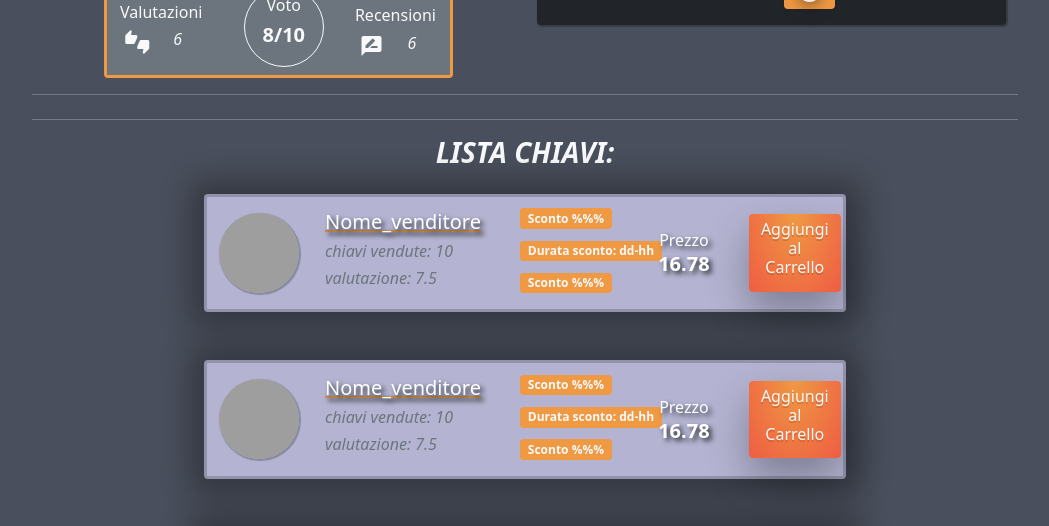
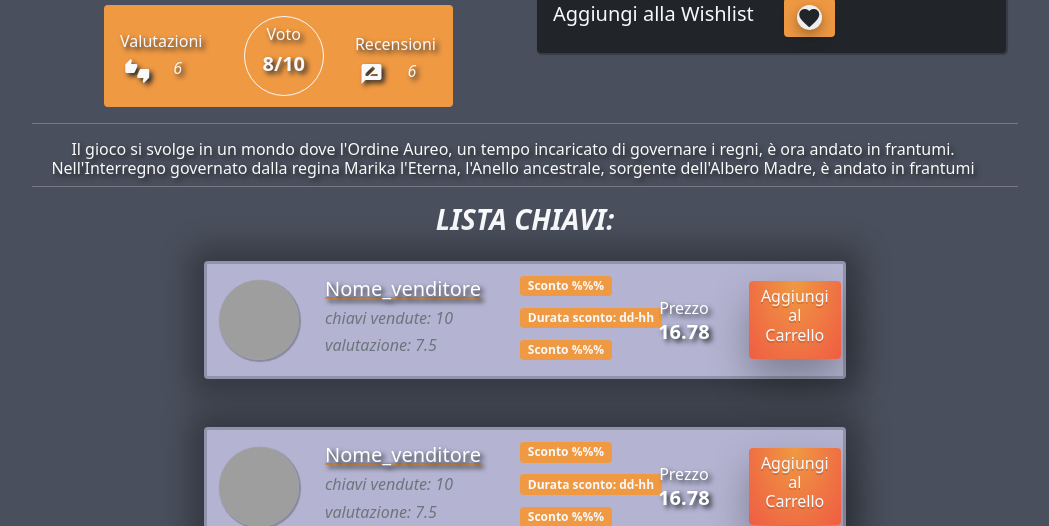
Before and after one commit to HellsMike/game-scout, a Django app: template ecommerce/templates/ecommerce/product.html in a window 1280 px wide. Shown: the part 481-1007 px from the top of the page, without its empty margins (115-1164 px from the left). Run offline with Django 3.2, Linux system fonts and the light colour scheme; the template is opened without the code that fills it, so the values that code supplies are empty; some libraries are stand-ins or nearby versions; grey boxes are pictures that could not be loaded.

Commit message:
Updating profilesettings.html, product.html

```diff
--- a/ecommerce/templates/ecommerce/product.html
+++ b/ecommerce/templates/ecommerce/product.html
@@ -5,11 +5,12 @@
 <!--    start container-->
     <div class="container">
       <div class="d-flex justify-content-center pt-3 pb-3">
+
 <!--    Start Col-10    -->
         <div class="col-10 row ">
 
           <div class="row">
-            <h2 class="h4 fw-bold brand-text-color title-bar t-shadow text-start">{{ product.name }}</h2>
+            <h2 class="h4 fw-bold brand-text-color title-bar t-shadow text-start">ELDEN RING</h2>
           </div>
 
           <div class="col-sm-6">
@@ -20,13 +21,14 @@
             </div>
 
             <div class="container pt-3 pb-3">
-              <div class="bg-secondary rounded-2 border-product">
+              <div class=" rounded-2 border-product badge-product t-shadow">
                 <div class=" ">
 
 
 
                   <div class="row p-2 ">
-                <!--valutazione-->
+
+                <!--Start Number Vote-->
                     <div class="col-4 ">
                       <div class="text-light text-center">
                         <div class="">
@@ -45,8 +47,9 @@
                         </div>
                       </div>
                     </div>
-<!--                    fine valutazione-->
-                  <!--voto-->
+<!--                    End Number Vote-->
+
+                <!--Start Vote-->
                     <div class="col-4 px-4 " >
                       <div class="text-light text-center border border-light circle">
                         <div class="">
@@ -55,7 +58,8 @@
                         </div>
                       </div>
                     </div>
-<!--                  fine voto-->
+<!--                End Vote-->
+
                     <!--recensione-->
                     <div class="col-4 align-self-center">
                       <div class="text-light text-center">
@@ -85,7 +89,7 @@
 
           </div>
 
-<!--      Start Specifiche    -->
+<!--      Start Dectails    -->
           <div class="col-sm-6 pb-3 ">
             <div class="bg-dark rounded border-img">
 
@@ -104,18 +108,18 @@
 
               <div class="row p-3">
                 <h3 class="col-2 h5 text-light">Tipo:</h3>
-                <div class="col-3 h5 text-light badge badge-product text-uppercase">{{ product.category }}</div>
+                <div class="col-3 h5 text-light badge badge-product">GAMES</div>
                 <h3 class="col-3 h5 text-light">Genere:</h3>
-                <div class="col-3 h5 text-light badge badge-product text-uppercase">{{ product.genre }}</div>
+                <div class="col-3 h5 text-light badge badge-product">ADVENTURE</div>
               </div>
 
               <div class="row p-3">
                 <h3 class="col-4 h5 text-light">Sviluppatore:</h3>
-                <div class="col-3 h5 text-light badge badge-product">{{ product.developer }}</div>
+                <div class="col-3 h5 text-light badge badge-product">Nome_sviluppatore</div>
               </div>
               <div class="row p-3">
                 <h3 class="col-4 h5 text-light">Produttore:</h3>
-                <div class="col-3 h5 text-light badge badge-product">{{ product.publisher }}</div>
+                <div class="col-3 h5 text-light badge badge-product">Nome_produttore</div>
               </div>
               <div class="row p-3">
                 <div class="col-6 align-self-center">
@@ -130,18 +134,22 @@
 
             </div>
           </div>
+<!--      End Dectails    -->
   <!--    End Col-10   -->
 
           <hr class="text-light">
 
-<!--      Start Trama   -->
+<!--      Start Description   -->
           <div class="row">
             <div class="justify-content-center">
 <!--              <h3 class="h4 text-light text-center">Dettagli</h3>-->
-              <h3 class="h6 text-light text-center t-shadow ">{{ product.description }}</h3>
+              <h3 class="h6 text-light text-center t-shadow ">Il gioco si svolge in un mondo dove
+                l'Ordine Aureo, un tempo incaricato di governare i regni, è ora andato in frantumi.
+                Nell'Interregno governato dalla regina Marika l'Eterna, l'Anello ancestrale, sorgente
+                dell'Albero Madre, è andato in frantumi</h3>
             </div>
           </div>
-<!--      End Trama    -->
+<!--      End Description    -->
           <hr class="text-light">
 
 <!--    Start Key List      -->
@@ -331,4 +339,6 @@
     </div>
 <!--    End Container-->
   </div>
+<!--End Product Page-->
+
 {% endblock %}
```
Also changed, not shown: customer/templates/customer/profilesettings.html (+11 -11 lines).
